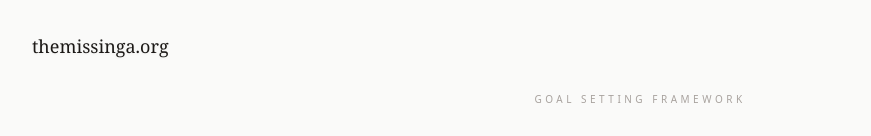
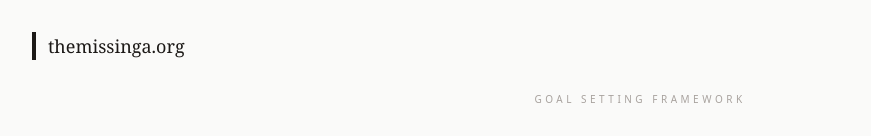
Before and after one commit to curtgiddings/-acceptance-checkpoint, a Next.js app: page / in a window 1280 px wide. Shown: the top 136 px of the page, without its empty margins (0-871 px from the left). Built offline with nearby package versions, Linux system fonts and the light colour scheme.

Commit message:
Left border brand accent

```diff
--- a/app/layout.tsx
+++ b/app/layout.tsx
@@ -20,7 +20,7 @@ export default function RootLayout({
       <body className="min-h-screen bg-stone-50">
         <header className="p-8">
           <Link href="/">
-            <p className="font-serif text-lg text-stone-900 drop-shadow-sm hover:drop-shadow transition-all">themissinga.org</p>
+            <p className="font-serif text-lg text-stone-900 border-l-4 border-stone-900 pl-3">themissinga.org</p>
           </Link>
         </header>
         <main className="max-w-md mx-auto px-6 pb-12">
```
